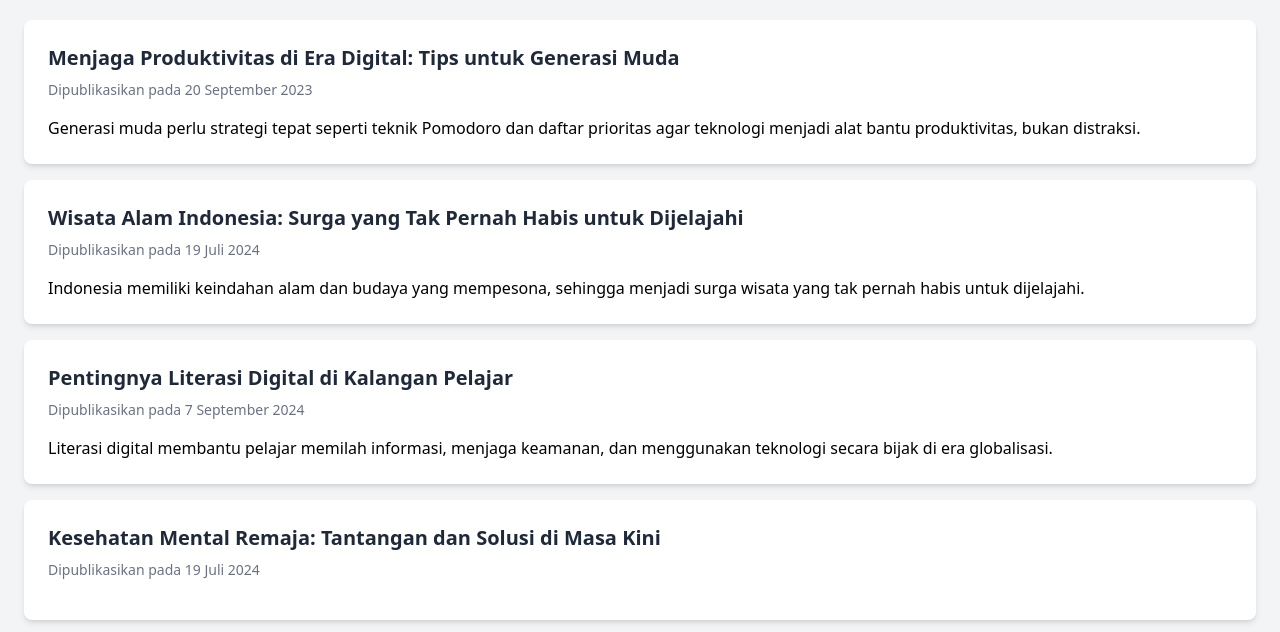
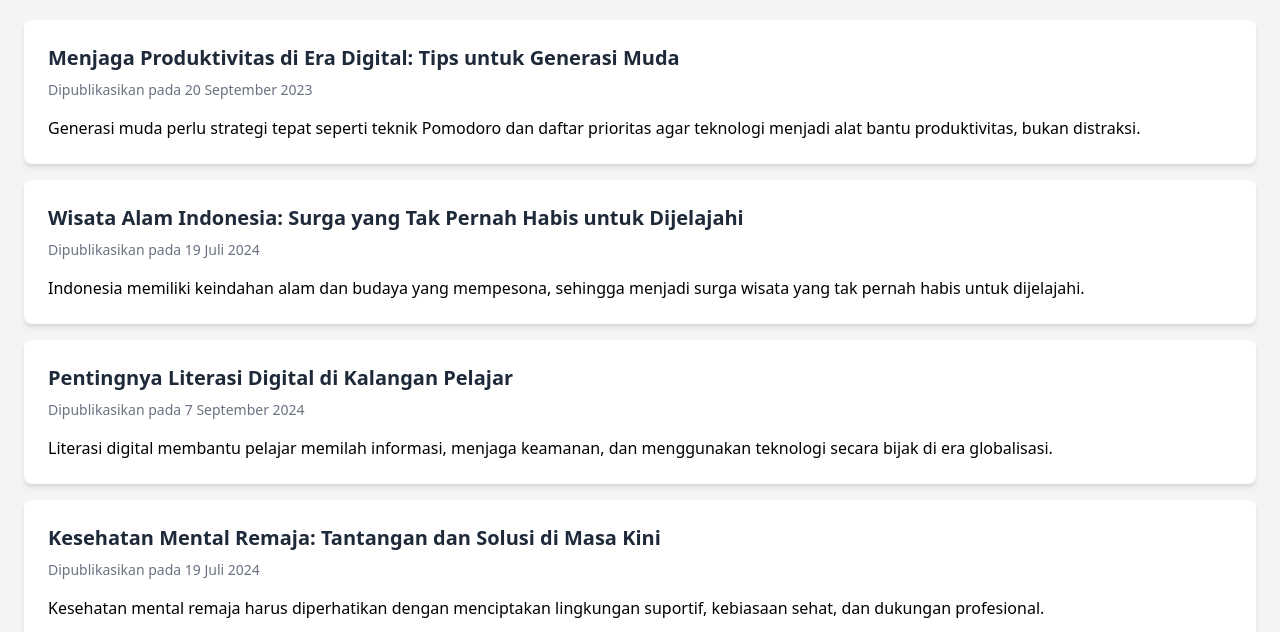
Before and after one commit to immanueljustinn/landing-page, a website: page index.html in a window 1280 px wide. Shown: the part 168-800 px from the top of the page. Drawn offline with Linux system fonts and the light colour scheme.

Commit message:
memperbaiki typo di index.html (2)

```diff
--- a/index.html
+++ b/index.html
@@ -43,7 +43,8 @@
         <a href="articles/article4.html" class="article">
             <h2 class="judul">Kesehatan Mental Remaja: Tantangan dan Solusi di Masa Kini</h2>
             <p class="tanggal">Dipublikasikan pada 19 Juli 2024</p>
-            <p class="text">Kesehatan mental remaja harus diperhatikan dengan menciptakan lingkungan suportif, kebiasaan sehat, dan dukungan profesional.
+            <p class="text">Kesehatan mental remaja harus diperhatikan dengan menciptakan lingkungan suportif, kebiasaan sehat, dan dukungan profesional.</p>
+        </a>
 
         <a href="articles/article5.html" class="article">
             <h2 class="judul">Inovasi Teknologi Ramah Lingkungan untuk Masa Depan</h2>
```
